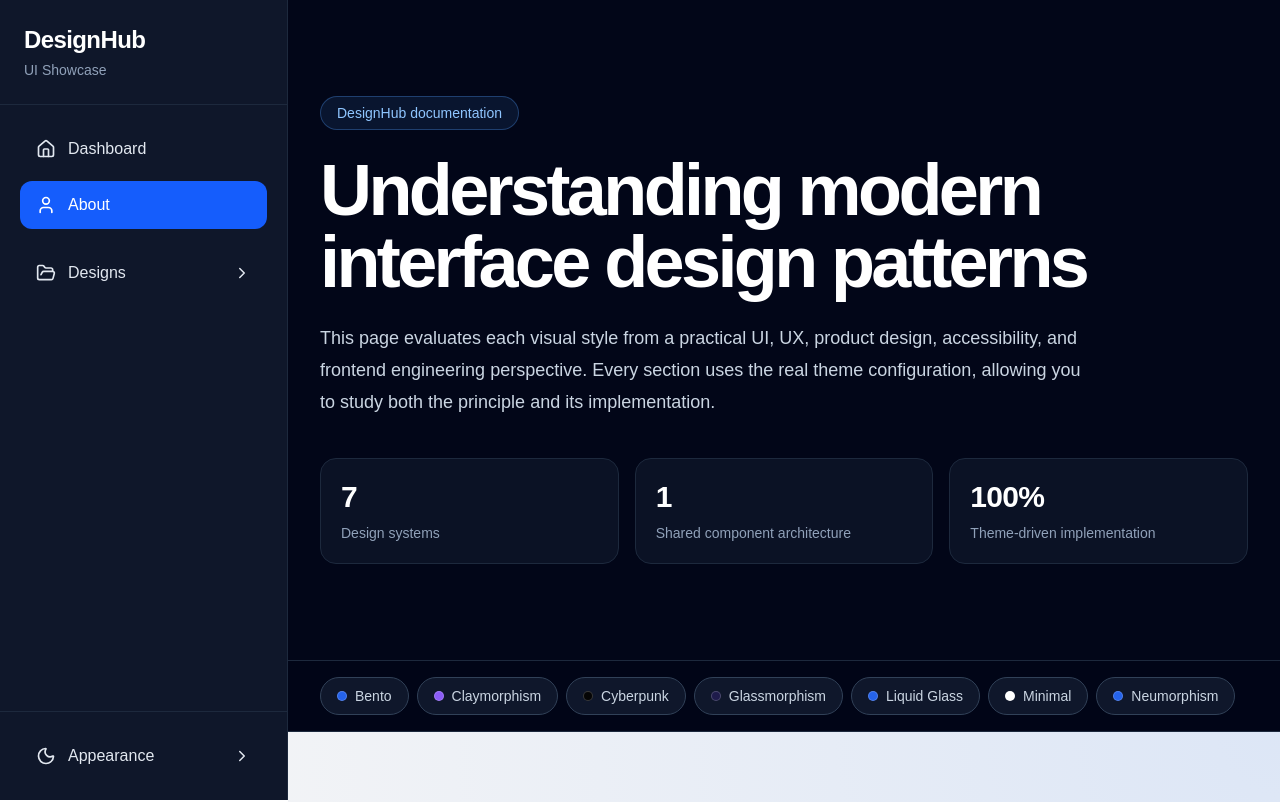
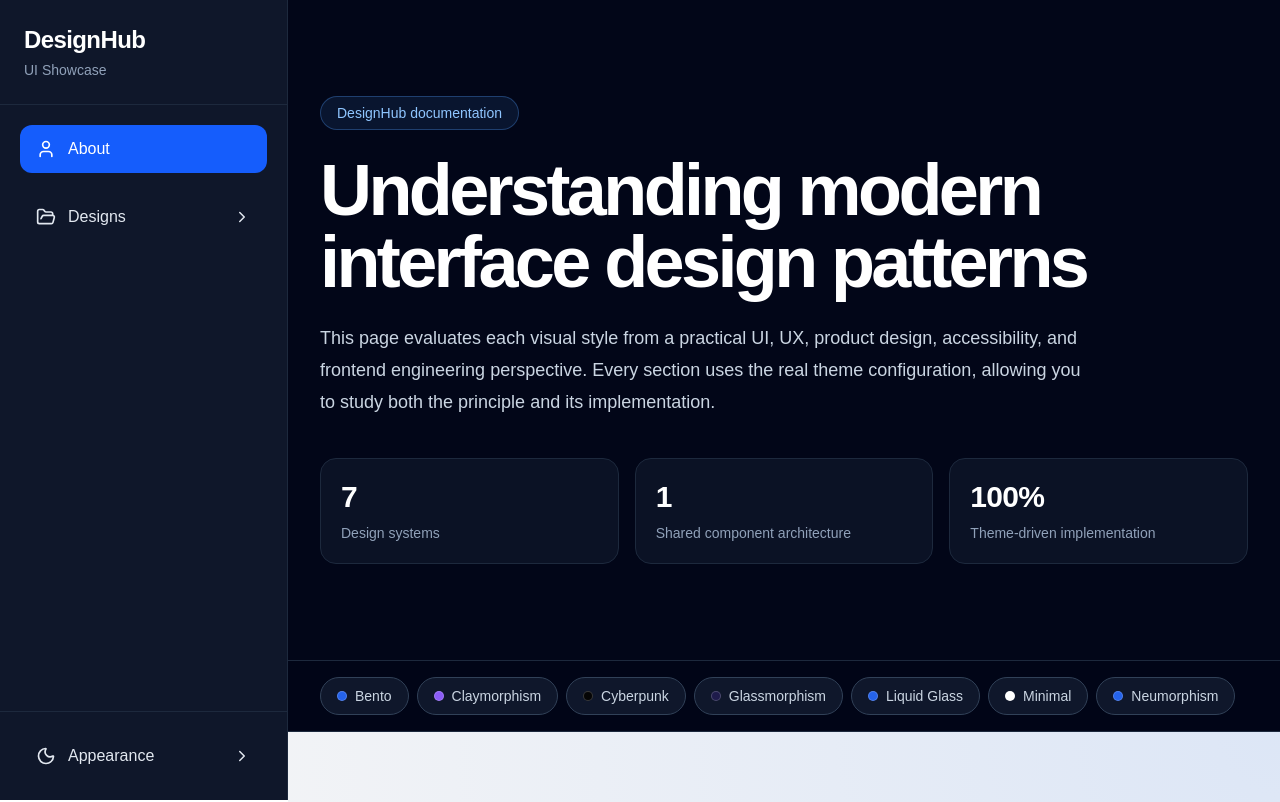
Before and after one commit to Sagar-Gnawali/ui-design-principles, a Next.js app: page /about in a window 1280 px wide. Shown: the top 802 px of the page. Built offline with nearby package versions, Linux system fonts and the light colour scheme.

Commit message:
chore: remove the dashboard section

```diff
--- a/app/dashboard/page.tsx
+++ /dev/null
@@ -1,5 +0,0 @@
-import React from "react";
-
-export default function DashboardPage() {
-  return <div>DashboardPage</div>;
-}
--- a/components/sidebar.tsx
+++ b/components/sidebar.tsx
@@ -6,7 +6,6 @@ import {
   ChevronDown,
   ChevronRight,
   FolderOpen,
-  Home,
   Moon,
   User,
 } from "lucide-react";
@@ -39,18 +38,6 @@ export default function Sidebar() {
       </div>
 
       <nav aria-label="Main navigation" className="flex-1 overflow-y-auto p-5">
-        <Link
-          href="/dashboard"
-          className={`mb-2 flex items-center gap-3 rounded-xl px-4 py-3 transition ${
-            pathname === "/dashboard"
-              ? "bg-blue-600 text-white"
-              : "hover:bg-slate-800"
-          }`}
-        >
-          <Home size={20} aria-hidden="true" />
-          <span>Dashboard</span>
-        </Link>
-
         <Link
           href="/about"
           className={`mb-5 flex items-center gap-3 rounded-xl px-4 py-3 transition ${
```
